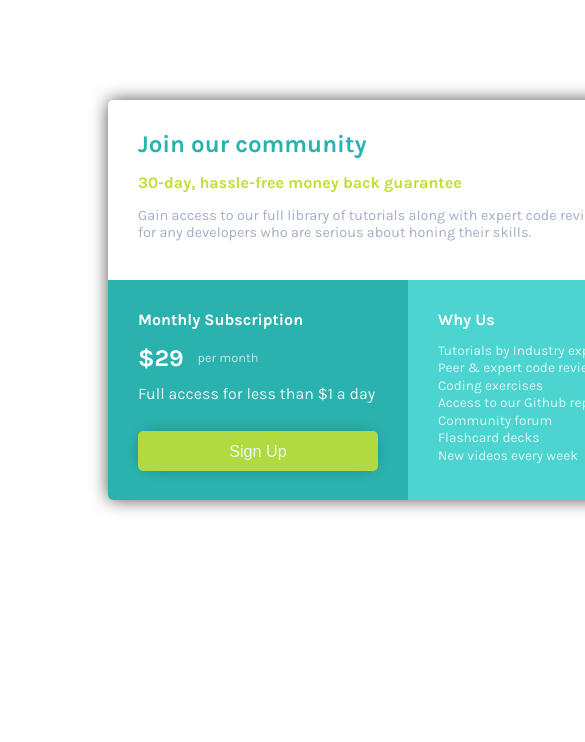
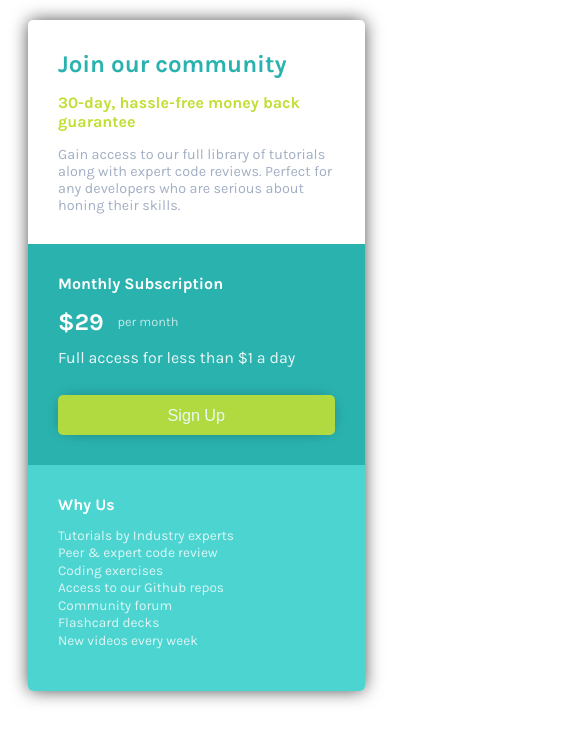
Before and after one commit to Gautam-Dabral/subscription_price_card, a plain HTML site: page index.html in a window 390 px wide. Shown: the top 742 px of the page, 585 px wide, since content can reach past the window. Drawn offline with Linux system fonts and the light colour scheme.

Commit message:
responsiveness added

```diff
--- a/index.css
+++ b/index.css
@@ -15,7 +15,7 @@ html {
   .container{
     width : 600px;
     height : 400px;
-    margin : 100px;
+    margin : 20px;
     border-radius :5px;
     box-shadow: 0px 0px 18px -1px rgba(0,0,0,0.75);
     /* to make bottom corners round*/
@@ -115,3 +115,16 @@ html {
   .lower-right-section ul li{
     margin-bottom : 2.5px;
   }
+
+  /* desktop first responsive approach  */
+  @media (max-width : 650px){
+
+    .container {
+      width : 90%;
+      height: auto;
+    }
+
+    .lower-left-section, .lower-right-section {
+      width : 100%;
+    }
+  }
```
